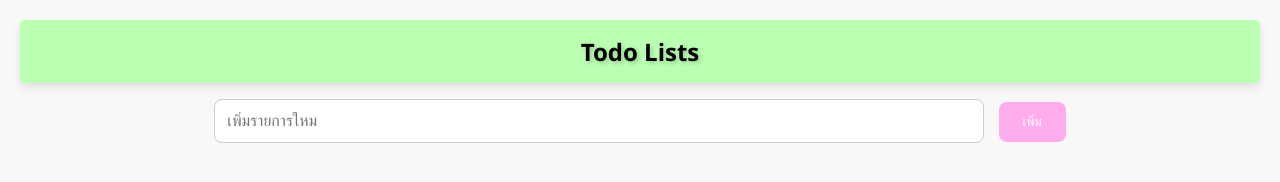
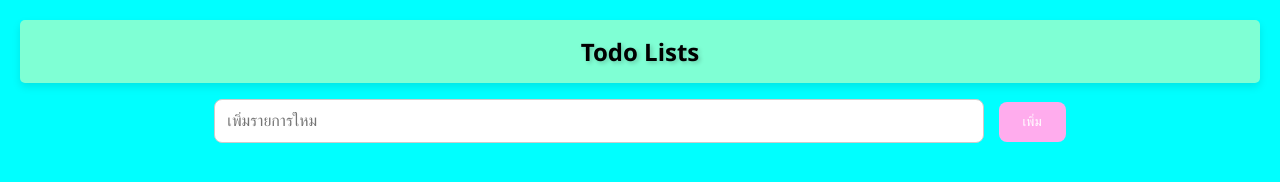
Before and after one commit to 65160118/88726065, a plain HTML site: page lab07/todo.html in a window 1280 px wide. Drawn offline with Linux system fonts and the light colour scheme.

Commit message:
ปรับสไตล์ CSS เพื่อความสวยงาม

```diff
--- a/lab07/styles.css
+++ b/lab07/styles.css
@@ -2,13 +2,13 @@ body {
     font-family: "Segoe UI", Tahoma, Geneva, Verdana, sans-serif;
     text-align: center;
     margin: 20px;
-    background-color: #f8f8f8;
+    background-color: #00FFFF;
 }
 
 h1 {
     color: #333;
     font-size: 24px;
-    background-color: #bbffb2;
+    background-color: #7FFFD4;
     padding: 15px;
     border-radius: 5px;
     color: rgb(0, 0, 0);
@@ -22,7 +22,7 @@ ul {
 }
 
 li {
-    background-color: #fff;
+    background-color: #FFEBCD;
     padding: 15px;
     margin: 10px 0;
     border-radius: 8px;
```
